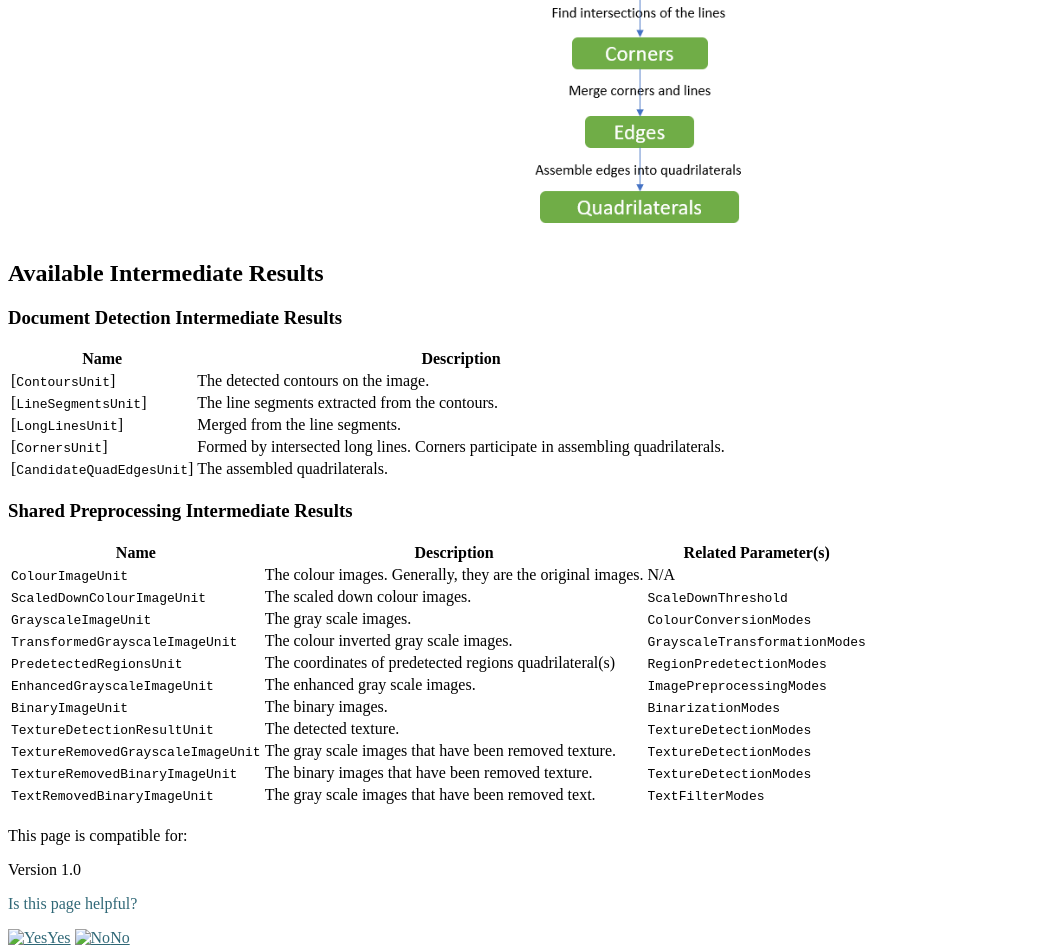
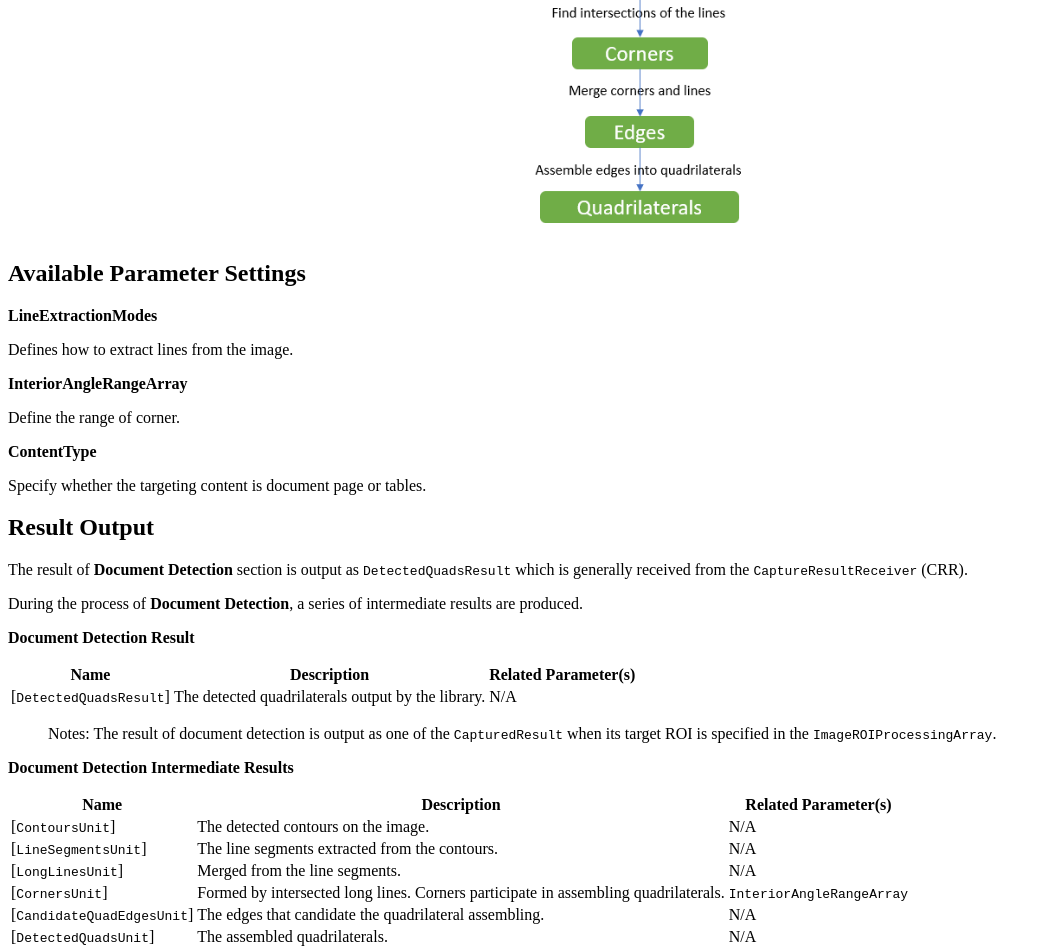
Before and after one commit to dynamsoft-docs/capture-vision-docs, a Jekyll site: the page built from architecture/image-process/document-detection.md, in a window 1280 px wide and 1400 px high, scrolled down 1187 px. Shown: the top 952 px of the window, without its empty margins (0-1051 px from the left). Built offline with Jekyll 4.4.1, drawn with Linux system fonts in a browser that asks for light colours; some of the changed text lies outside the part shown.

Commit message:
Added intermediate result. Updating ddn

```diff
--- a/architecture/image-process/document-detection.md
+++ b/architecture/image-process/document-detection.md
@@ -1,7 +1,7 @@
 ---
 layout: default-layout
 title: Document Detection
-description: This is the document detection page of Dynamsoft Capture Vision documents.
+description: This page describes how document detection is architected in Dynamsoft Capture Vision.
 keywords: document detetion
 needAutoGenerateSidebar: true
 breadcrumbText: Document Detection
@@ -22,19 +22,46 @@ Based on the binary image output by section 2.1, DDN module performs boundary de
    <p></p>
 </div>
 
-## Available Intermediate Results
+## Available Parameter Settings
 
-### Document Detection Intermediate Results
+**LineExtractionModes**
 
-| Name | Description |
-| ---- | ----------- |
-| [`ContoursUnit`] | The detected contours on the image. |
-| [`LineSegmentsUnit`] | The line segments extracted from the contours. |
-| [`LongLinesUnit`] | Merged from the line segments. |
-| [`CornersUnit`] | Formed by intersected long lines. Corners participate in assembling quadrilaterals. |
-| [`CandidateQuadEdgesUnit`] | The assembled quadrilaterals. |
+Defines how to extract lines from the image.
 
-### Shared Preprocessing Intermediate Results
+**InteriorAngleRangeArray**
+
+Define the range of corner.
+
+**ContentType**
+
+Specify whether the targeting content is document page or tables.
+
+## Result Output
+
+The result of **Document Detection** section is output as `DetectedQuadsResult` which is generally received from the `CaptureResultReceiver` (CRR).
+
+During the process of **Document Detection**, a series of intermediate results are produced.
+
+**Document Detection Result**
+
+| Name | Description | Related Parameter(s) |
+| ---- | ----------- | -------------------- |
+| [`DetectedQuadsResult`] | The detected quadrilaterals output by the library. | N/A |
+
+> Notes: The result of document detection is output as one of the `CapturedResult` when its target ROI is specified in the `ImageROIProcessingArray`.
+
+**Document Detection Intermediate Results**
+
+| Name | Description | Related Parameter(s) |
+| ---- | ----------- | -------------------- |
+| [`ContoursUnit`] | The detected contours on the image. | N/A |
+| [`LineSegmentsUnit`] | The line segments extracted from the contours. | N/A |
+| [`LongLinesUnit`] | Merged from the line segments. | N/A |
+| [`CornersUnit`] | Formed by intersected long lines. Corners participate in assembling quadrilaterals. | `InteriorAngleRangeArray` |
+| [`CandidateQuadEdgesUnit`] | The edges that candidate the quadrilateral assembling. | N/A |
+| [`DetectedQuadsUnit`] | The assembled quadrilaterals. | N/A |
+
+**Shared Preprocessing Intermediate Results**
 
 | Name | Description | Related Parameter(s) |
 | ---- | ----------- | -------------------- |
```
Also changed, not shown: other parts of architecture/image-process/document-detection.md (+1 -1 lines), architecture/image-process/document-normalization.md (+55 -2 lines), architecture/intermediate-result.md (added, +81 -0 lines), parameters/reference/ddn/line-extraction-modes.md (added, +12 -0 lines).
